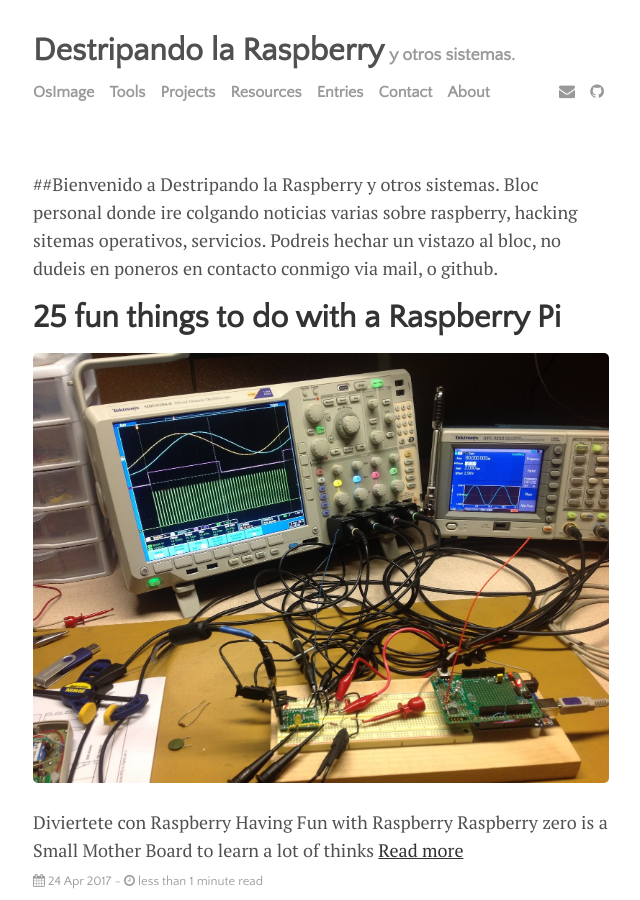
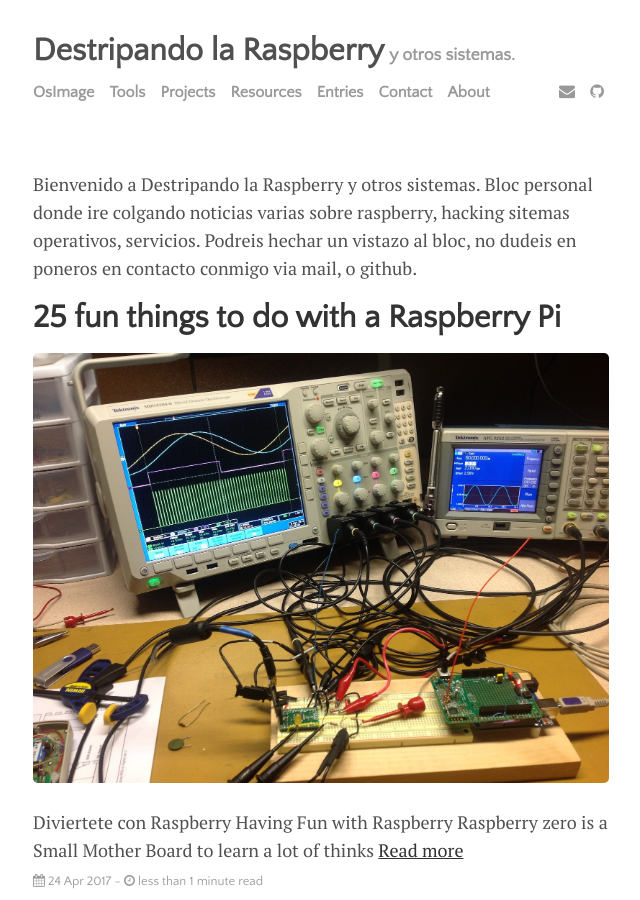
Before and after one commit to MrRastayoung/MrRastayoung.github.io, a Jekyll site: the page built from index.html, in a window 1280 px wide and 900 px high. Shown: the whole window, without its empty margins (319-959 px from the left). Built offline with Jekyll 4.4.1, drawn with Linux system fonts in a browser that asks for light colours; nearby versions of some CDN libraries; the list of posts is cut into pages by our own code.

```diff
--- a/index.html
+++ b/index.html
@@ -5,7 +5,7 @@
 
 <div class="welcome">
   <p>
-	  ##Bienvenido a Destripando la Raspberry y otros sistemas.
+	  Bienvenido a Destripando la Raspberry y otros sistemas.
 
       Bloc personal donde ire colgando noticias varias sobre raspberry, hacking
       sitemas operativos, servicios.
```
